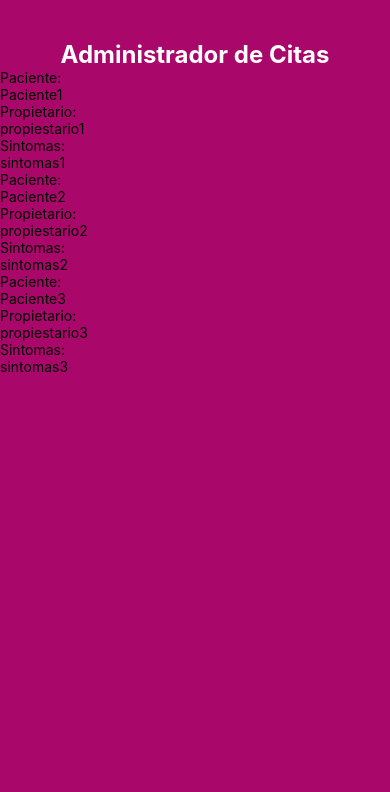
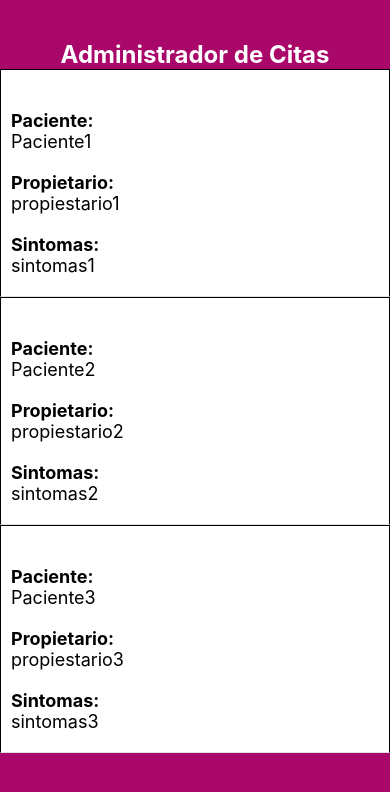
Before and after one commit to jachqaz/Udemy_React_Native_Citas, a React Native app: screen / in a window 390 px wide. Shown: the top 792 px of the page. Built offline with nearby package versions, Linux system fonts and the light colour scheme.

Commit message:
32. Estilos al Componente de <Cita>
Signed-off-by: Johan Castano <johan.castano@arkangroup.com>

```diff
--- a/componentes/Cita.js
+++ b/componentes/Cita.js
@@ -1,22 +1,41 @@
 import React from "react";
-import { Text, View } from "react-native";
+import { StyleSheet, Text, View } from "react-native";
 
 const Cita = ({ item }) => {
   return (
-    <View>
+    <View style={styles.cita}>
       <View>
-        <Text>Paciente: </Text>
-        <Text>{item.paciente}</Text>
+        <Text style={styles.label}>Paciente: </Text>
+        <Text style={styles.texto}>{item.paciente}</Text>
       </View>
       <View>
-        <Text>Propietario: </Text>
-        <Text>{item.propietario}</Text>
+        <Text style={styles.label}>Propietario: </Text>
+        <Text style={styles.texto}>{item.propietario}</Text>
       </View>
       <View>
-        <Text>Sintomas: </Text>
-        <Text>{item.sintomas}</Text>
+        <Text style={styles.label}>Sintomas: </Text>
+        <Text style={styles.texto}>{item.sintomas}</Text>
       </View>
     </View>
   );
 };
+
+const styles = StyleSheet.create({
+  cita: {
+    backgroundColor: "#fff",
+    borderBottomColor: "#e1e1e1",
+    borderStyle: "solid",
+    borderWidth: 1,
+    paddingVertical: 20,
+    paddingHorizontal: 10,
+  },
+  label: {
+    fontWeight: "bold",
+    fontSize: 18,
+    marginTop: 20,
+  },
+  texto: {
+    fontSize: 18,
+  },
+});
 export default Cita;
```
